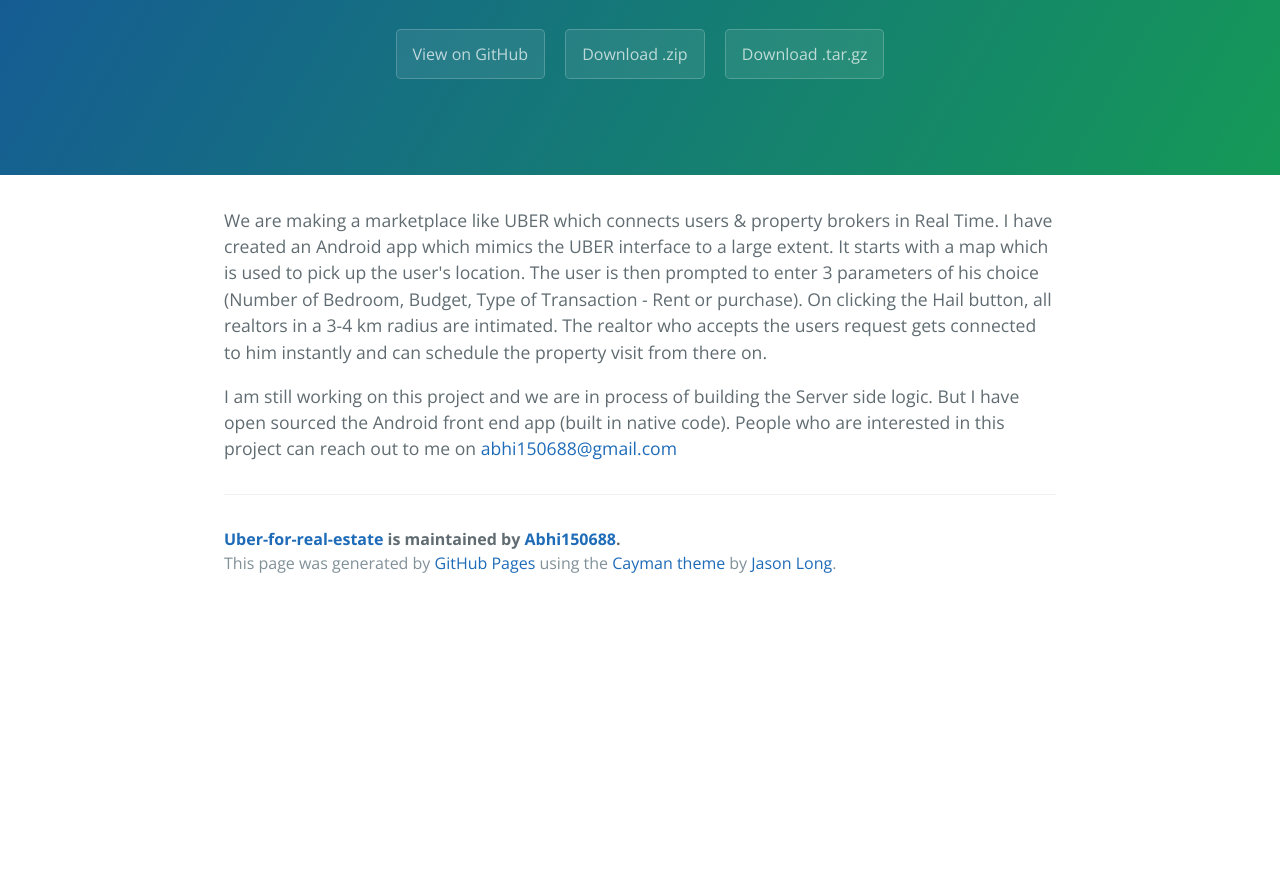
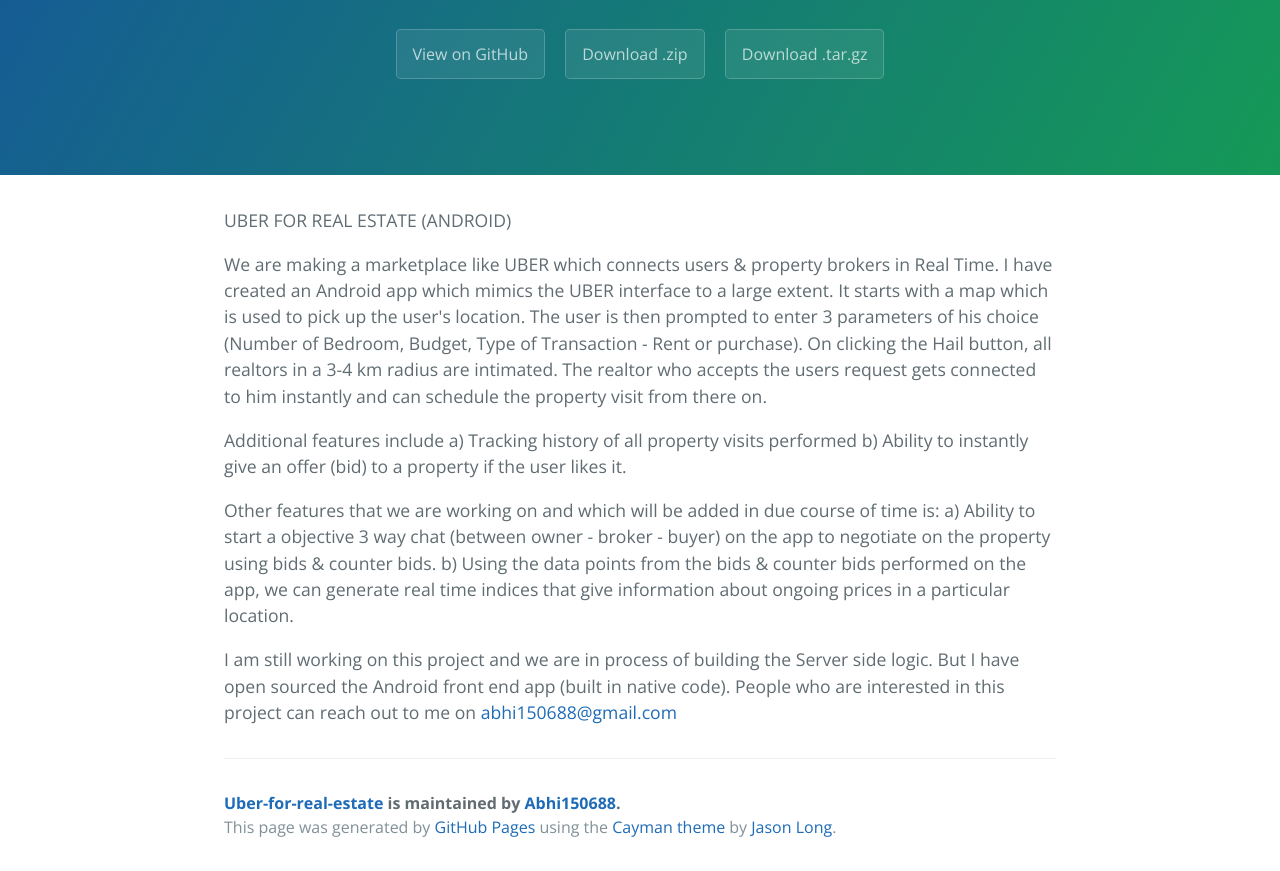
Before and after one commit to Abhi150688/UBER-For-Real-Estate, a plain HTML site: page index.html in a window 1280 px wide. Shown: the part 208-1079 px from the top of the page. Before the commit the page ends 815 px from the top, so only its background shows below. Drawn offline with nearby package versions, Linux system fonts and the light colour scheme.

Commit message:
Create gh-pages branch via GitHub

```diff
--- a/index.html
+++ b/index.html
@@ -19,11 +19,21 @@
     </section>
 
     <section class="main-content">
-      <p>We are making a marketplace like UBER which connects users &amp; property brokers in Real Time. I have created an Android app which mimics the UBER interface to a large extent.
+      <p>UBER FOR REAL ESTATE (ANDROID)</p>
+
+<p>We are making a marketplace like UBER which connects users &amp; property brokers in Real Time. I have created an Android app which mimics the UBER interface to a large extent.
 It starts with a map which is used to pick up the user's location.
 The user is then prompted to enter 3 parameters of his choice (Number of Bedroom, Budget, Type of Transaction - Rent or purchase).
 On clicking the Hail button, all realtors in a 3-4 km radius are intimated.
 The realtor who accepts the users request gets connected to him instantly and can schedule the property visit from there on. </p>
+
+<p>Additional features include
+a) Tracking history of all property visits performed
+b) Ability to instantly give an offer (bid) to a property if the user likes it. </p>
+
+<p>Other features that we are working on and which will be added in due course of time is:
+a) Ability to start a objective 3 way chat (between owner - broker - buyer) on the app to negotiate on the property using bids &amp; counter bids.
+b) Using the data points from the bids &amp; counter bids performed on the app, we can generate real time indices that give information about ongoing prices in a particular location.  </p>
 
 <p>I am still working on this project and we are in process of building the Server side logic. But I have open sourced the Android front end app (built in native code). People who are interested in this project can reach out to me on <a href="mailto:abhi150688@gmail.com">abhi150688@gmail.com</a></p>
 
```
Also changed, not shown: params.json (+1 -1 lines).
